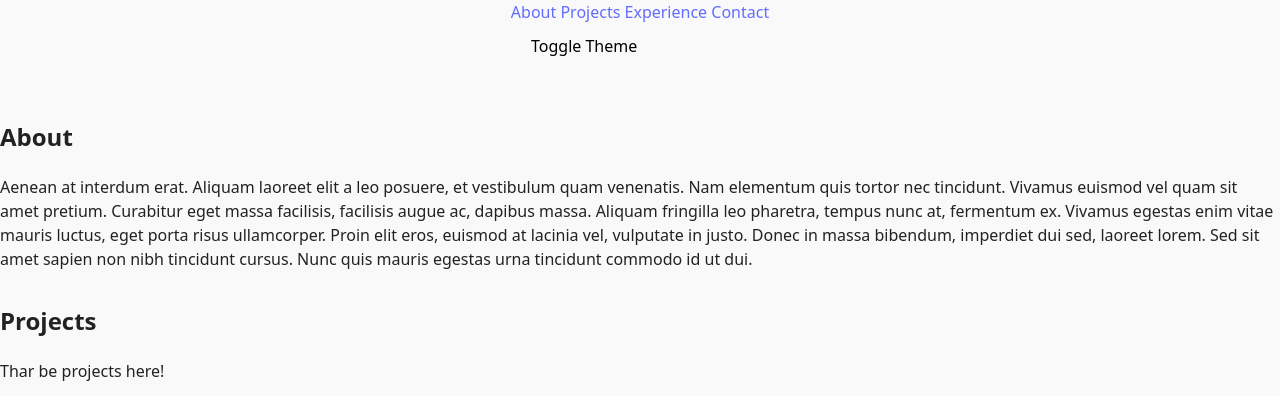
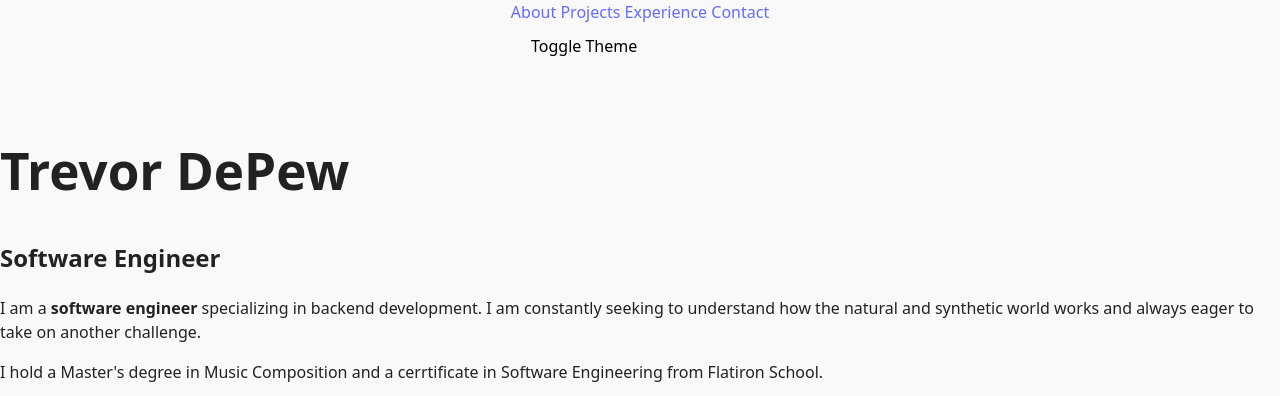
Before and after one commit to tdep/personal-website-v5, a website built with Vite: page index.html in a window 1280 px wide. Shown: the top 396 px of the page. Built offline with nearby package versions, Linux system fonts and the light colour scheme; grey boxes are pictures that could not be loaded.

Commit message:
adds about.ts and separates content back out of index.html

```diff
--- a/index.html
+++ b/index.html
@@ -19,16 +19,13 @@
     </header>
 
     <main>
-      <section id="about">
-        <h2>About</h2>
-        <p>Aenean at interdum erat. Aliquam laoreet elit a leo posuere, et vestibulum quam venenatis. Nam elementum quis tortor nec tincidunt. Vivamus euismod vel quam sit amet pretium. Curabitur eget massa facilisis, facilisis augue ac, dapibus massa. Aliquam fringilla leo pharetra, tempus nunc at, fermentum ex. Vivamus egestas enim vitae mauris luctus, eget porta risus ullamcorper. Proin elit eros, euismod at lacinia vel, vulputate in justo. Donec in massa bibendum, imperdiet dui sed, laoreet lorem. Sed sit amet sapien non nibh tincidunt cursus. Nunc quis mauris egestas urna tincidunt commodo id ut dui.</p>
-      </section>
+      <section id="about"></section>
 
-      <seciton id="projects">
+      <section id="projects">
         <h2>Projects</h2>
         <p>Thar be projects here!</p>
         <div id="projects-container"></div>
-      </seciton>
+      </section>
 
       <seciton id="experience">
         <h2>Experience</h2>
--- /dev/null
+++ b/src/components/about.ts
@@ -0,0 +1,12 @@
+export function renderAbout() {
+    const section = document.getElementById("about");
+
+    if (section) {
+        section.innerHTML = `
+        <h1>Trevor DePew</h1>
+        <h2>Software Engineer</h2>
+        <p>I am a <strong>software engineer</strong> specializing in backend development. I am constantly seeking to understand how the natural and synthetic world works and always eager to take on another challenge. </p>
+        <p>I hold a Master's degree in Music Composition and a cerrtificate in Software Engineering from Flatiron School.</p>
+        `
+    }
+}
--- a/src/main.ts
+++ b/src/main.ts
@@ -1,7 +1,8 @@
 import './style.css'
 import { setupThemeToggle } from './utilities/theme'
-import { loadProjects } from './components/project-loader';
+import { renderAbout } from './components/about';
+import { loadProjects } from './utilities/project-loader';
 
-
+renderAbout();
 setupThemeToggle();
 loadProjects();
--- a/src/components/project-loader.ts
+++ b/src/utilities/project-loader.ts
@@ -11,7 +11,7 @@ export async function loadProjects() {
 
         card.innerHTML = `
             <video autoplay muted loop playsinline>
-                <source src="${project.image}" type="video/webm" />
+                <source src="${project.image}" type="video/webm" alt="Animated demo of ${project.title}"/>
             </video>
             <h3>${project.title}</h3>
             <p>${project.description}</p>
```
